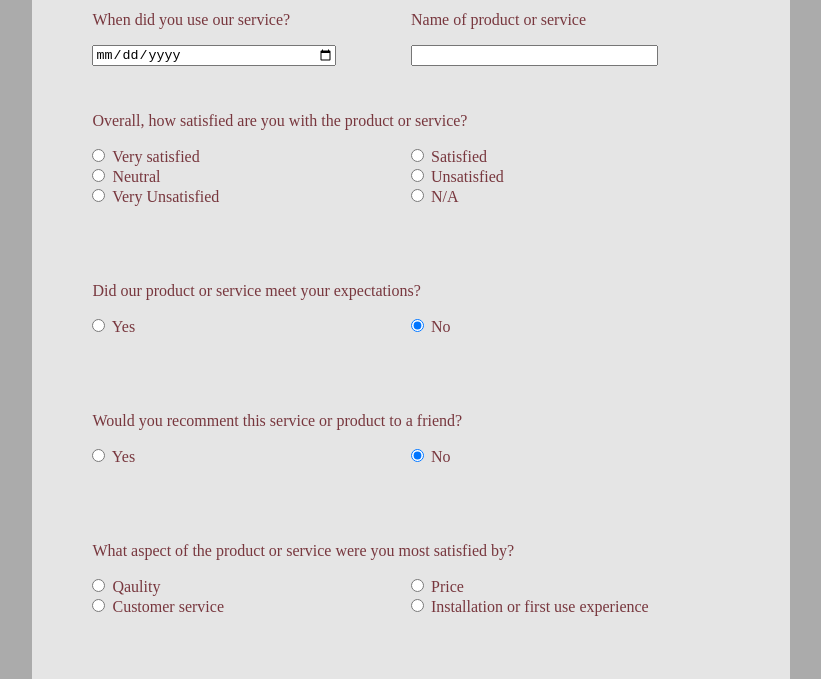
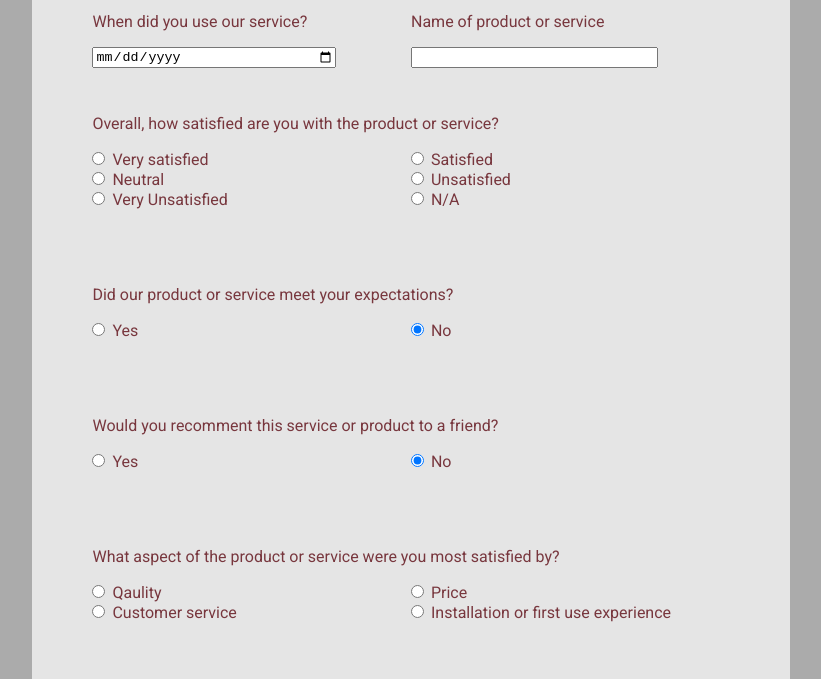
Before and after one commit to Khodor-Hassoun/survey-frontend-flex, a plain HTML site: page index.html in a window 1280 px wide. Shown: the part 140-819 px from the top of the page, without its empty margins (229-1050 px from the left). Drawn offline with Linux system fonts and the light colour scheme.

Commit message:
Add Roboto font

```diff
--- a/index.html
+++ b/index.html
@@ -5,6 +5,7 @@
     <meta http-equiv="X-UA-Compatible" content="IE=edge">
     <meta name="viewport" content="width=device-width, initial-scale=1.0">
     <title>Survey 2</title>
+    <link href="https://fonts.googleapis.com/css2?family=Roboto&display=swap" rel="stylesheet">
     <link rel="stylesheet" href="styles/style.css">
 </head>
 <body>
--- a/styles/style.css
+++ b/styles/style.css
@@ -1,61 +1,61 @@
 body{
     display: flex;
-    /* width: 60%; */
-    /* align-self: center; */
+    font-family: 'Roboto', sans-serif;
     justify-content: center;
     background-color: rgb(171, 171, 171);
-    /* align-items: center; */
+}
 
-
-}
 main{
     background-color: #e5e5e5;
     color: #78373e;
-    /* justify-content: center; */
     width: 60%;
-    /* align-items: center; */
     align-self: center;
     align-items: center;
 }
+
 .flex {
     display: flex;
     margin-bottom: 30px;
 }
+
 .formCon{
     margin:2% 8% ;
-    /* justify-content:center; */
 }
+
 h1{
     padding: 6% 0%;
     margin: 0;
     text-align: center;
     width: 100%;
 }
+
 .whiteboy{
     background-color: white;
 }
+
 .inputs{
     width: 50%;
     margin: 0;
     padding: 0;
 }
-/* .row2{
-    margin-left: 100px;
-} */
+
 .columbo{
     flex-direction: column;
 }
+
 .comment{
     margin-top: 100px;
 }
+
 .comment div{
     /* padding-bottom: 20px; */
     margin-top: 15px;
 }
+
 .btnSec{
-    /* align-self: center; */
     justify-content: center;
 }
+
 .btnSec button{
     padding: 1% 7%;
     background-color: gray;
@@ -64,13 +64,16 @@ h1{
     border-radius: 5px;
     align-self: center;
 }
+
 .leftside{
     margin-left: 0%;
 }
+
 .inputLen{
     width: 75%;
     margin-top: 5%;
 }
+
 input[type="radio" i]{
     margin-left: 0;
 }
```
